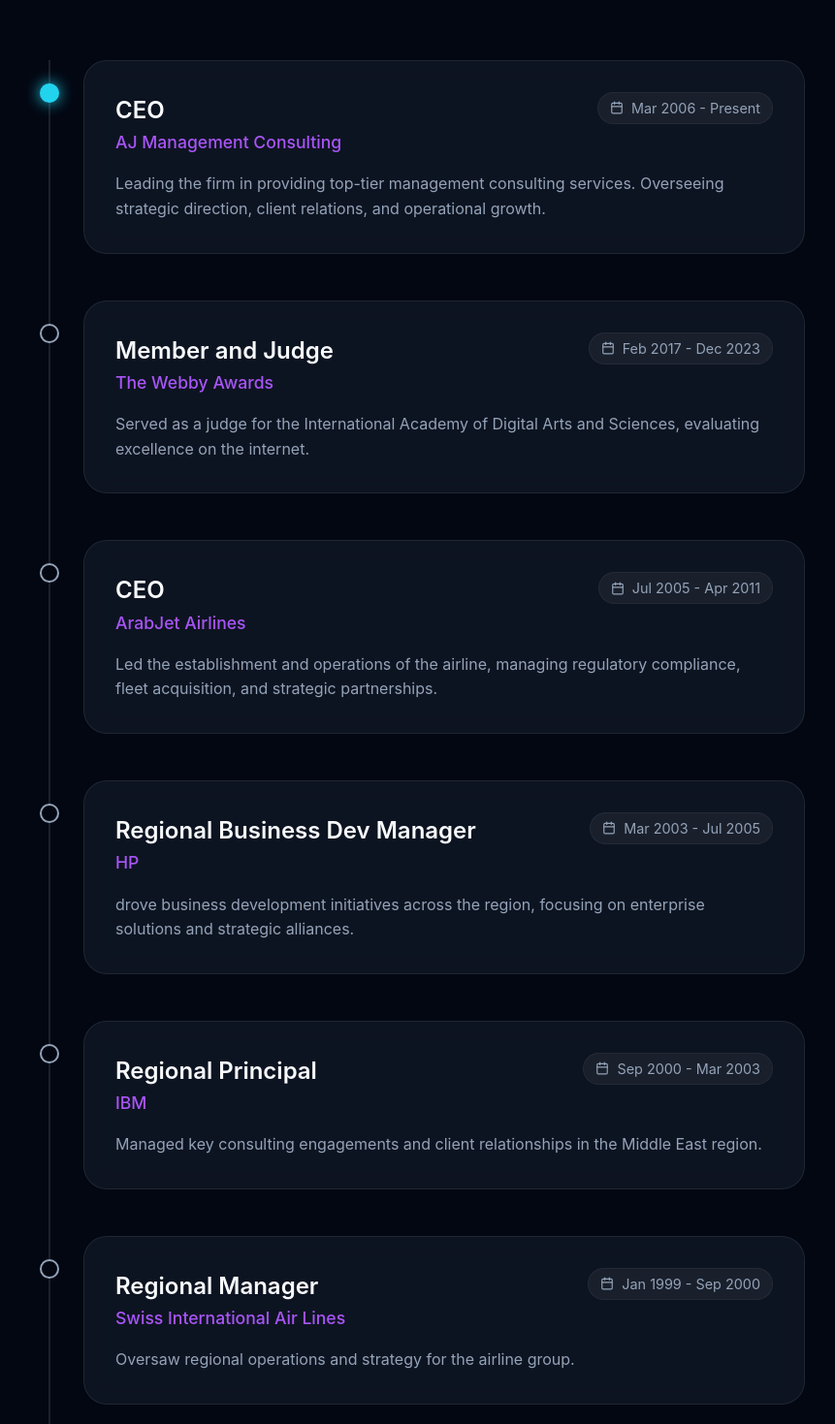
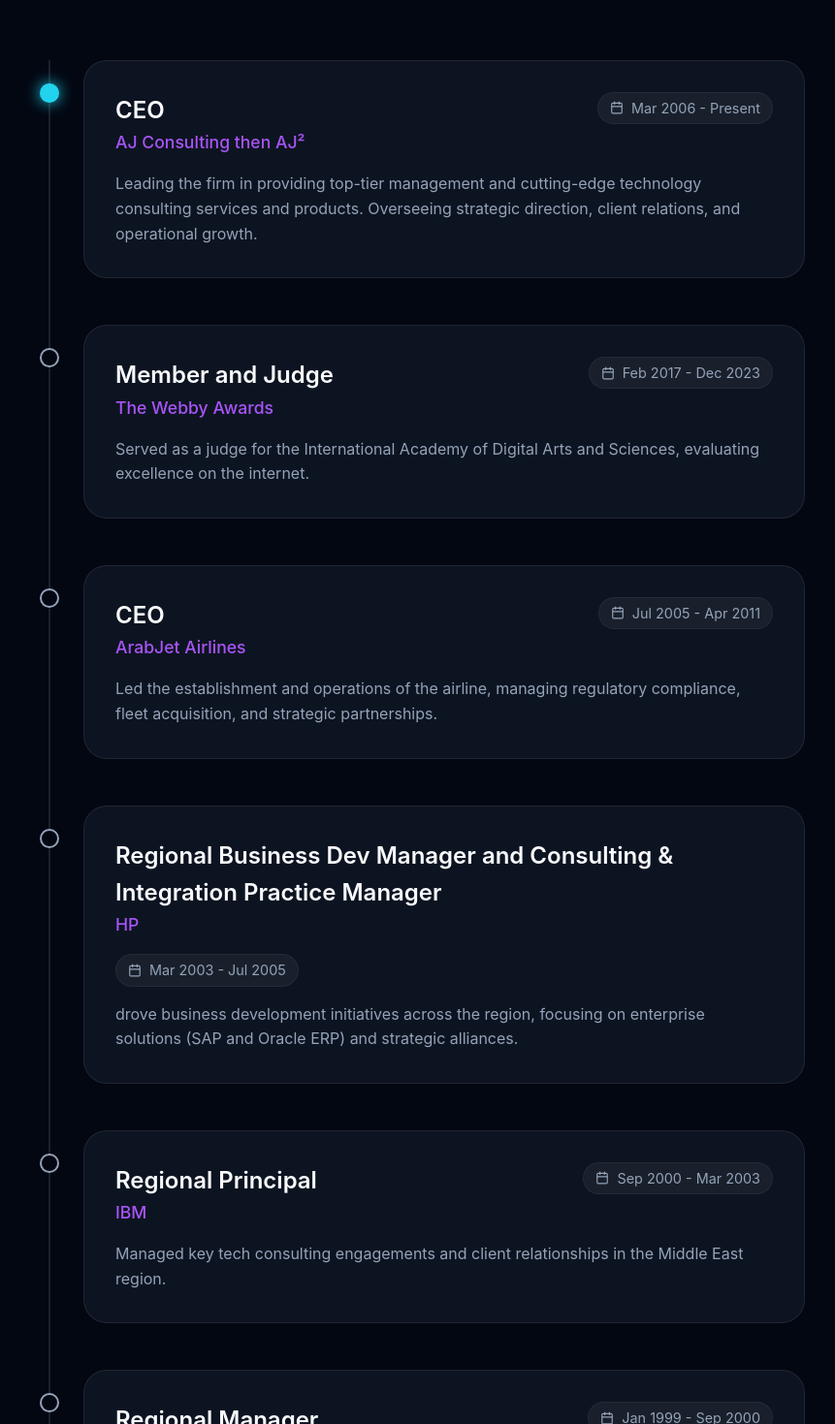
Before and after one commit to moeshanti/personal-landing-page, a React (Vite) app: page / in a window 1280 px wide. Shown: the part 2141-3610 px from the top of the page at 97% size, without its empty margins (210-1071 px from the left). Built offline with nearby package versions, Linux system fonts and the light colour scheme.

Commit message:
Revise experience details in Experience.jsx
Updated job roles and descriptions to reflect more accurate responsibilities and company names.

```diff
--- a/src/components/Experience.jsx
+++ b/src/components/Experience.jsx
@@ -7,9 +7,9 @@
         {
             id: 1,
             role: 'CEO',
-            company: 'AJ Management Consulting',
+            company: 'AJ Consulting then AJ²',
             period: 'Mar 2006 - Present',
-            description: 'Leading the firm in providing top-tier management consulting services. Overseeing strategic direction, client relations, and operational growth.',
+            description: 'Leading the firm in providing top-tier management and cutting-edge technology consulting services and products. Overseeing strategic direction, client relations, and operational growth.',
             current: true,
         },
         {
@@ -30,10 +30,10 @@
         },
         {
             id: 4,
-            role: 'Regional Business Dev Manager',
+            role: 'Regional Business Dev Manager and Consulting & Integration Practice Manager',
             company: 'HP',
             period: 'Mar 2003 - Jul 2005',
-            description: ' drove business development initiatives across the region, focusing on enterprise solutions and strategic alliances.',
+            description: ' drove business development initiatives across the region, focusing on enterprise solutions (SAP and Oracle ERP) and strategic alliances.',
             current: false,
         },
         {
@@ -41,7 +41,7 @@
             role: 'Regional Principal',
             company: 'IBM',
             period: 'Sep 2000 - Mar 2003',
-            description: 'Managed key consulting engagements and client relationships in the Middle East region.',
+            description: 'Managed key tech consulting engagements and client relationships in the Middle East region.',
             current: false,
         },
         {
@@ -49,7 +49,7 @@
             role: 'Regional Manager',
             company: 'Swiss International Air Lines',
             period: 'Jan 1999 - Sep 2000',
-            description: 'Oversaw regional operations and strategy for the airline group.',
+            description: 'Oversaw regional operations and strategy for the airline group specifically its technology offerings via SwissAir specialist tech firm (Atraxis).',
             current: false,
         },
         {
@@ -57,7 +57,7 @@
             role: 'Senior Managing Consultant',
             company: 'PwC',
             period: 'Jan 1996 - Jan 1999',
-            description: 'Led management consulting projects focusing on process improvement and organizational change.',
+            description: 'Led management consulting projects focusing on technology, ERP, process improvement and organizational change.',
             current: false,
         },
         {
```
